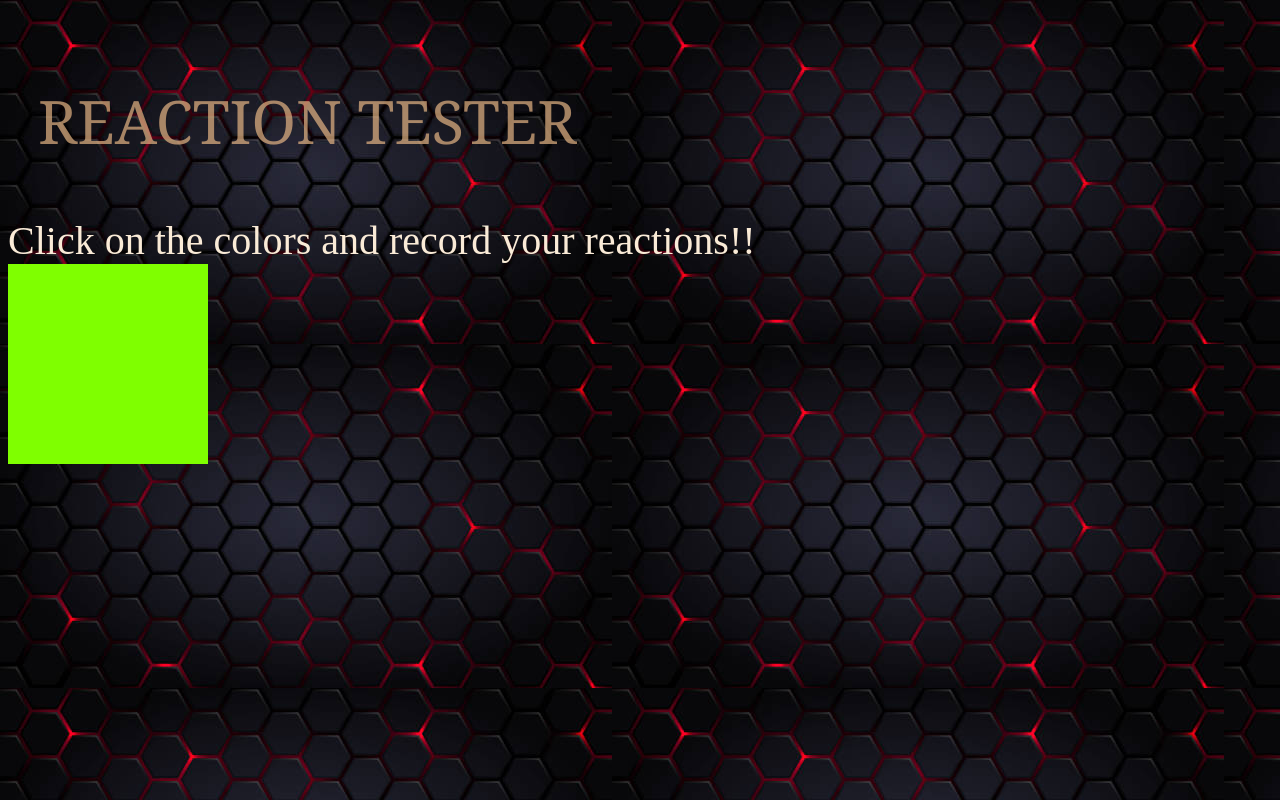
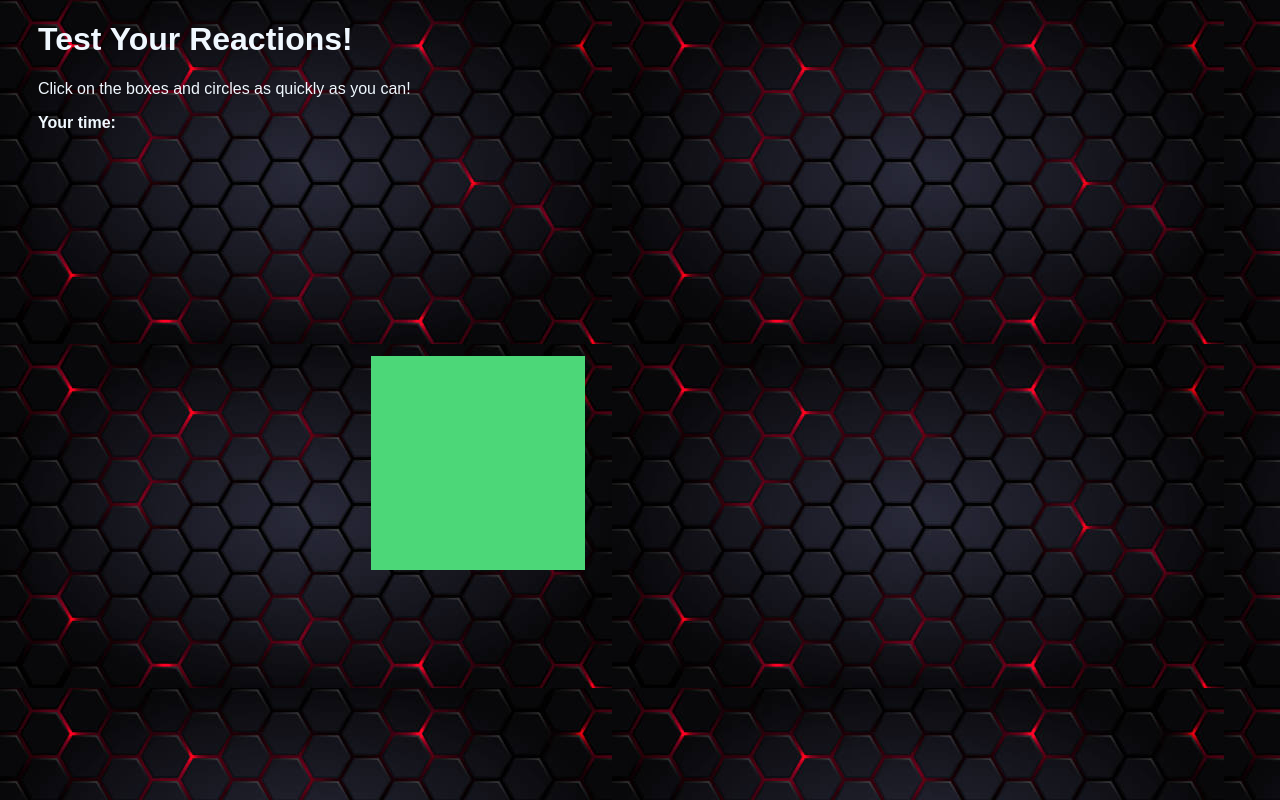
Before and after one commit to shubhangini22/ReactionTester, a plain HTML site: page index.html in a window 1280 px wide. Drawn offline with Linux system fonts and the light colour scheme.

Commit message:
Files modified

```diff
--- a/index.html
+++ b/index.html
@@ -7,19 +7,20 @@
         <meta name="viewport" content="width=device-width, initial-scale=1.0" />
         <link rel="stylesheet" href="style.css" />
         <!--linking stylesheet for css-->
-        <script src="java.js"></script>
+
         <title>
             Reaction Tester
         </title>
     </head>
     <body background="p1.jpg">
 
-        <div class="hd">
-        <p>REACTION TESTER</p>
-        </div>
-        <div style="color:antiquewhite;font-size:40px;margin-top:-5px ;">
-Click on the colors and record your reactions!!
-        </div>
-       <div id="s1"></div>
+        <h1>Test Your Reactions!</h1>
+
+        <p>Click on the boxes and circles as quickly as you can!</p>
+
+        <p class="bold">Your time: <span id="timeTaken"></span></p>
+
+        <div id="shape"></div>
+        <script src="java.js" type="text/javascript"></script>
     </body>
     </html>
--- a/java.js
+++ b/java.js
@@ -1,10 +1,73 @@
-<script>
-    var start=new Date().getTime();
-     document.getElementById("s1").onclick = function(){
-        document.getElementById("s1").style.display="none";
-        var end=new Date().getTime();
-        var timeTaken=end-start;
-        alert(timeTaken);
-     }
+var start = new Date().getTime();
 
-</script>
+            function getRandomColor() {
+
+                var letters = '0123456789ABCDEF'.split('');
+
+                var color = '#';
+
+                for (var i = 0; i < 6; i++ ) {
+
+                    color += letters[Math.floor(Math.random() * 16)];
+
+                }
+
+                return color;
+
+            }
+
+            function makeShapeAppear() {
+
+                var top = Math.random() * 400;
+
+                var left = Math.random() * 400;
+
+                var width = (Math.random() * 200) + 100;
+
+                if (Math.random() > 0.5) {
+
+                    document.getElementById("shape").style.borderRadius = "50%";
+
+                } else {
+
+                    document.getElementById("shape").style.borderRadius = "0";
+
+                }
+
+                document.getElementById("shape").style.backgroundColor = getRandomColor();
+
+                document.getElementById("shape").style.width = width + "px";
+
+                document.getElementById("shape").style.height = width + "px";
+
+                document.getElementById("shape").style.top = top + "px";
+
+                document.getElementById("shape").style.left = left + "px";
+
+                document.getElementById("shape").style.display = "block";
+
+                start = new Date().getTime();
+
+            }
+
+            function appearAfterDelay() {
+
+                setTimeout(makeShapeAppear, Math.random() * 2000);
+
+            }
+
+            appearAfterDelay();
+
+            document.getElementById("shape").onclick = function() {
+
+                document.getElementById("shape").style.display = "none";
+
+                var end = new Date().getTime();
+
+                var timeTaken = (end - start) / 1000;
+
+                document.getElementById("timeTaken").innerHTML = timeTaken + "s";
+
+                appearAfterDelay();
+
+            }
--- a/style.css
+++ b/style.css
@@ -1,13 +1,22 @@
-.hd{
-    align-content: space-around;
-    margin-top:20px;
-    margin-left:30px;
-    color:rgba(230, 181, 133, 0.701);
-    font-size: 60px;
-    font-family: Cambria, Cochin, Georgia, Times, 'Times New Roman', serif;
+body {
+
+    font-family: sans-serif;
+    color: aliceblue;
+    padding-left: 30px;
 }
-#s1{
+
+#shape {
+
     width: 200px;
     height: 200px;
-    background-color: chartreuse;
+    background-color: red;
+    display: none;
+    position: relative;
+
 }
+
+.bold {
+
+    font-weight: bold;
+
+}
```
